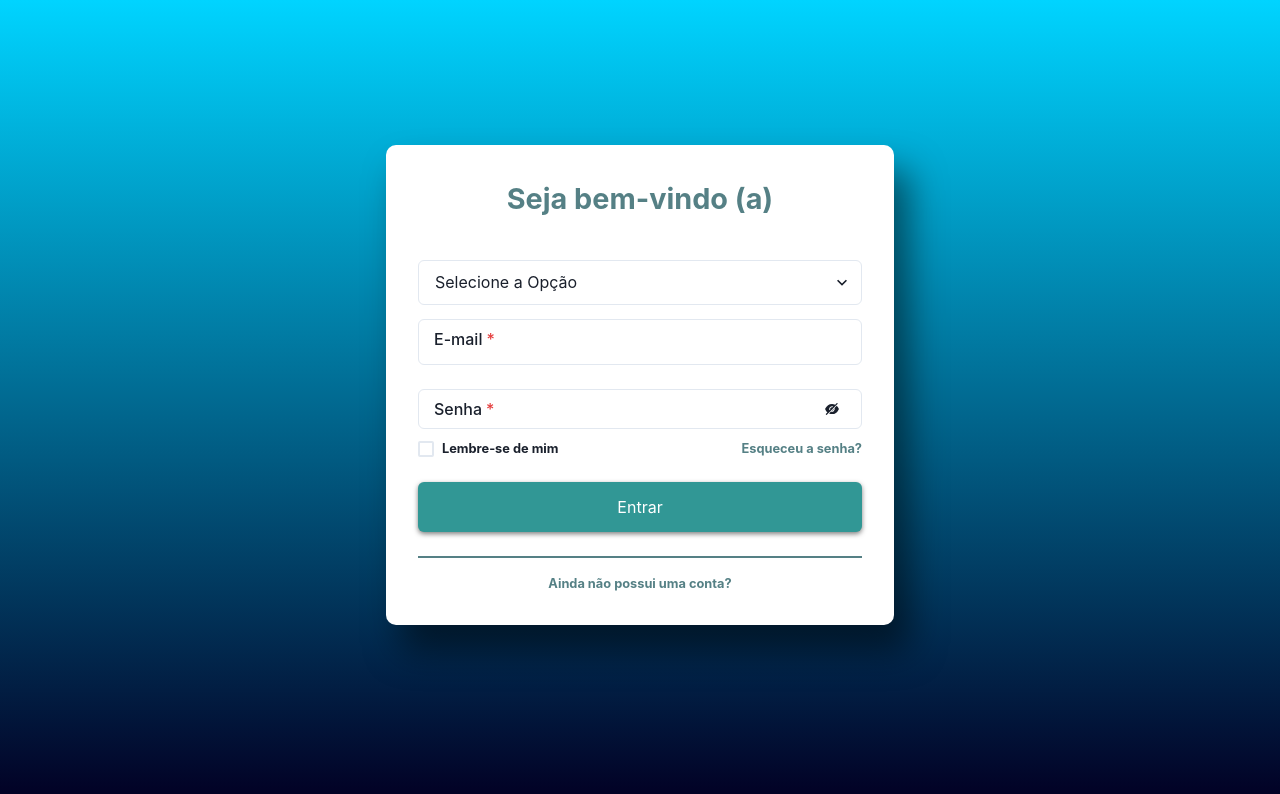
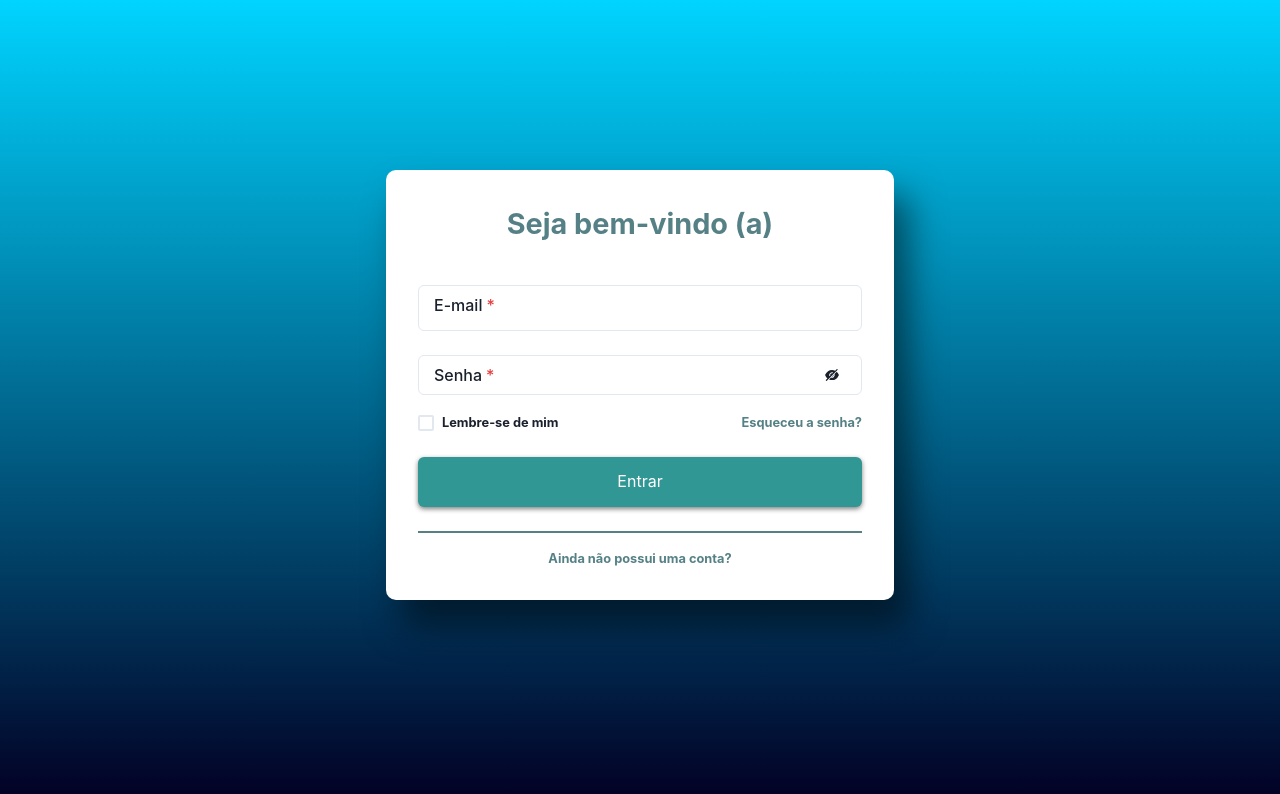
Before and after one commit to GabrieelAraujoo/front-arlock, a React (Create React App) app: page / in a window 1280 px wide. Shown: the top 794 px of the page. Built offline with nearby package versions, Linux system fonts and the light colour scheme.

Commit message:
chore: script de login ok

```diff
--- a/src/pages/login/CadastroAlunos.jsx
+++ b/src/pages/login/CadastroAlunos.jsx
@@ -13,7 +13,11 @@ import {
 } from "../../utils/baseFormCadastro";
 import { validateFormCadastro } from "../../utils/validateFormCadastro";
 import axios from "axios";
-import { getAuth, createUserWithEmailAndPassword } from "firebase/auth";
+import {
+  getAuth,
+  createUserWithEmailAndPassword,
+  signInWithEmailAndPassword,
+} from "firebase/auth";
 import app from "../../services/firebaseConfig";
 
 export default function CadastroAlunos() {
@@ -153,7 +157,7 @@ export default function CadastroAlunos() {
         toast({
           position: "bottom",
           title: "Erro",
-          description: "Error ao criar user",
+          description: "Erro ao criar user, tente mais tarde.",
           status: "error",
           duration: 5000,
           isClosable: true,
--- a/src/pages/login/Login.jsx
+++ b/src/pages/login/Login.jsx
@@ -12,8 +12,6 @@ import {
 import { InputLabelIcon } from "../../components/Input/Login";
 import { InputLabel } from "../../components/Input/Geral";
 import { useNavigate } from "react-router-dom";
-import axios from "axios";
-import { SelectLabel } from "../../components/Select/SelectCurso";
 import { getAuth, signInWithEmailAndPassword } from "firebase/auth";
 import app from "../../services/firebaseConfig";
 
@@ -36,12 +34,13 @@ export default function Login() {
 
   const [email, setEmail] = useState("");
   const [password, setPassword] = useState("");
-  const [type, setType] = useState("");
 
   const [errorEmail, setErrorEmail] = useBoolean();
   const [errorPassword, setErrorPassword] = useBoolean();
 
   const [loading, setLoading] = useBoolean();
+
+  const auth = getAuth(app);
 
   const loginData = JSON.parse(localStorage.getItem("loginData"));
 
@@ -53,81 +52,6 @@ export default function Login() {
     }
     // eslint-disable-next-line react-hooks/exhaustive-deps
   }, []);
-
-  async function checkLogin() {
-    setLoading.on();
-
-    if (remember) {
-      const loginData = {
-        email,
-        password,
-      };
-
-      localStorage.setItem("loginData", JSON.stringify(loginData));
-    } else {
-      localStorage.removeItem("loginData");
-    }
-
-    if (email === "") {
-      toast({
-        title: 'Campo "E-mail" está vazio',
-        status: "info",
-        duration: 5000,
-        isClosable: true,
-      });
-
-      setLoading.off();
-
-      setErrorEmail.on();
-    } else if (email.indexOf("@") === -1 || email.indexOf("@") <= 2) {
-      toast({
-        title: "Endereço de email invalido.",
-        description: "Inclua um endereço de email válido.",
-        status: "error",
-        duration: 5000,
-        isClosable: true,
-      });
-
-      setLoading.off();
-
-      setErrorEmail.on();
-    } else if (password === "") {
-      toast({
-        title: 'Campo "Senha" está vazio',
-        status: "info",
-        duration: 5000,
-        isClosable: true,
-      });
-
-      setLoading.off();
-
-      setErrorPassword.on();
-    } else {
-      var type = "";
-
-      if (email === "adm@gmail.com") {
-        type = "adm";
-      } else type = "aluno";
-
-      const typeLocal = {
-        type,
-      };
-
-      localStorage.setItem("token", JSON.stringify("123456"));
-      localStorage.setItem("type", JSON.stringify(typeLocal));
-
-      if (type === "adm") {
-        navigate("/Adm/Home");
-      } else if (type === "aluno") {
-        navigate("/Aluno/Home");
-      }
-      // const res = await signIn(email, password);
-
-      // if (!res) {
-      //   setLoading.off();
-      // }
-    }
-  }
 
   function changeShowPassword() {
     if (status === true) {
@@ -153,62 +77,83 @@ export default function Login() {
     }
   }
 
-  function handleEnviar(e) {
-    e.preventDefault();
-    // alert("Enviar");
-    // console.log(e.target.nome.value);
-    // nome, email, type, rm, curso, senha
-    var type = "";
-    const typeLocal = {
-      type,
+  function checkLogin() {
+    setLoading.on();
+
+    if (remember) {
+      const loginData = {
+        email,
+        password,
       };
 
-    if (e.target.type.value === "aluno") {
-      console.log("aluno");
-      const url = "https://naovai.000webhostapp.com/src/AcessoAluno.php";
+      localStorage.setItem("loginData", JSON.stringify(loginData));
+    } else {
+      localStorage.removeItem("loginData");
+    }
 
-      let fData = new FormData();
-      fData.append("email", e.target.email.value);
-      fData.append("senha", e.target.senha.value);
+    if (email === "") {
+      toast({
+        title: 'Campo "E-mail" está vazio',
+        status: "warning",
+        duration: 5000,
+        isClosable: true,
+      });
 
-      axios
-        .post(url, fData)
-        .then((Response) => console.log(Response.data), (type = "aluno"))
-        .catch((error) => console.log(error));
+      setLoading.off();
+
+      setErrorEmail.on();
+    } else if (email.indexOf("@") === -1 || email.indexOf("@") <= 2) {
+      toast({
+        title: "Endereço de email invalido.",
+        description: "Inclua um endereço de email válido.",
+        status: "warning",
+        duration: 5000,
+        isClosable: true,
+      });
+
+      setLoading.off();
+
+      setErrorEmail.on();
+    } else if (password === "") {
+      toast({
+        title: 'Campo "Senha" está vazio',
+        status: "warning",
+        duration: 5000,
+        isClosable: true,
+      });
+
+      setLoading.off();
+
+      setErrorPassword.on();
+    } else {
+      handleSignIn();
+    }
+  }
+
+  function handleSignIn() {
+    signInWithEmailAndPassword(auth, email, password)
+      .then((userCredential) => {
+        // Signed in
+        const user = userCredential.user;
+        var type = "";
+
+        if (email === "admin@gmail.com") {
+          type = "adm";
+        } else type = "aluno";
 
         const typeLocal = {
           type,
         };
 
-      localStorage.setItem("token", JSON.stringify("123456"));
+        localStorage.setItem("token", JSON.stringify(user.accessToken));
         localStorage.setItem("type", JSON.stringify(typeLocal));
 
-      setTimeout(() => {
+        if (type === "adm") {
+          navigate("/Adm/Home");
+        } else if (type === "aluno") {
           navigate("/Aluno/Home");
-      }, "2000");
-    } else {
-      console.log("adm");
-      // const url = "https://naovai.000webhostapp.com/src/AcessoAdministrador.php";
-
-      // let fData = new FormData();
-      // fData.append("email", e.target.email.value);
-      // fData.append("senha", e.target.senha.value);
-
-      // axios
-      //   .post(url, fData)
-      //   .then((Response) => console.log(Response.data))
-      //   .catch((error) => console.log(error));
-    }
         }
 
-  function handleSignIn(e) {
-    const auth = getAuth();
-    e.preventDefault();
-
-    signInWithEmailAndPassword(auth, email, password)
-      .then((userCredential) => {
-        // Signed in
-        const user = userCredential.user;
         console.log(user);
         // ...
       })
@@ -216,8 +161,20 @@ export default function Login() {
         const errorCode = error.code;
         const errorMessage = error.message;
 
+        toast({
+          position: "bottom",
+          title: "Erro",
+          description: "Erro. Tente mais tarde.",
+          status: "error",
+          duration: 5000,
+          isClosable: true,
+        });
+
+        setLoading.off();
+
         console.log(errorCode);
         console.log(errorMessage);
+        // ...
       });
   }
 
@@ -248,19 +205,7 @@ export default function Login() {
             >
               Seja bem-vindo (a)
             </Text>
-            <form
-              style={{ width: "100%" }}
-              // onSubmit={(e) => handleEnviar(e)}
-            >
             <Flex width="100%" direction="column" marginBottom="10px">
-                <SelectLabel
-                  options={listCursos}
-                  name="type"
-                  id="type"
-                  value={type}
-                  onChange={changeData}
-                  marginBottom="1rem"
-                />
               <InputLabel
                 erro={errorEmail}
                 label={"E-mail"}
@@ -319,14 +264,11 @@ export default function Login() {
               width="100%"
               marginY="1.5rem"
               fontWeight="normal"
-                // isLoading={loading}
-                // type="submit"
-                onClick={(e) => handleSignIn(e)}
-                // onClick={checkLogin}
+              isLoading={loading}
+              onClick={() => checkLogin()}
             >
               Entrar
             </Button>
-            </form>
             <Flex
               justifyContent="center"
               w="full"
```
Lines whose indentation alone changed are shown as unchanged.
